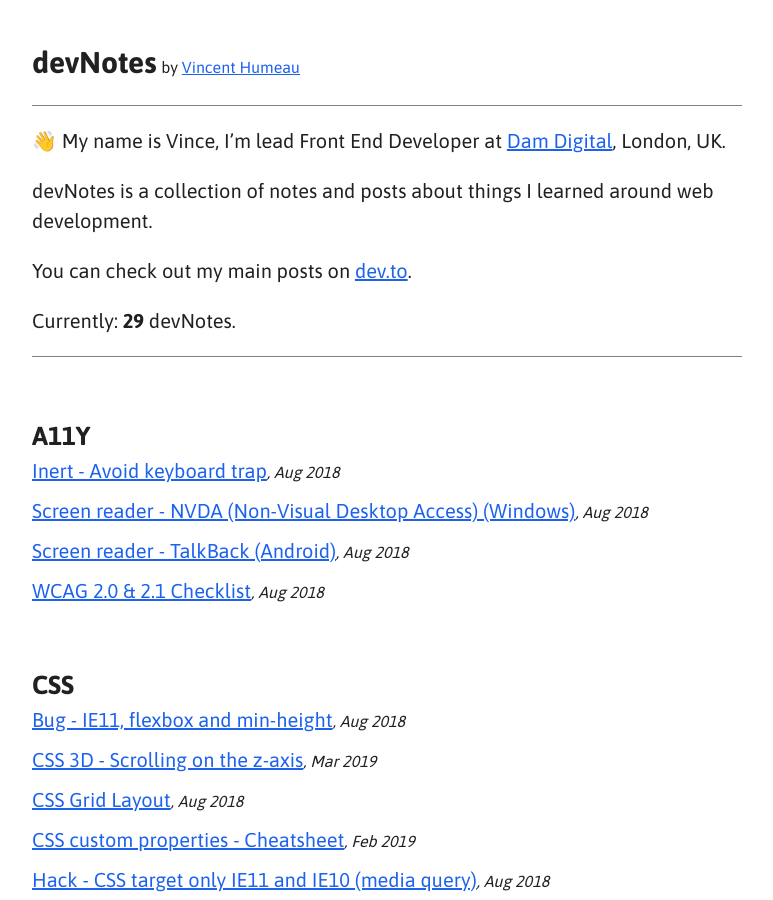
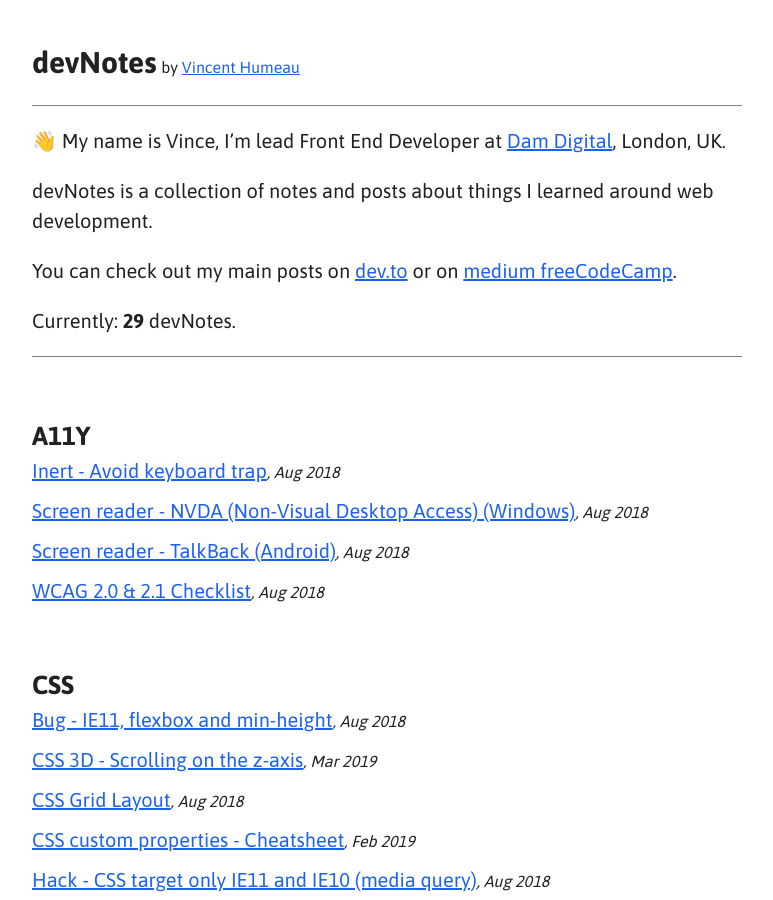
Before and after one commit to vinceumo/devNotes, a Jekyll site: the page built from index.md, in a window 1280 px wide and 900 px high. Shown: the whole window, without its empty margins (253-1026 px from the left). Built offline with Jekyll 4.4.1, drawn with Linux system fonts in a browser that asks for light colours; a script that is not in the unit is left out.

Commit message:
Update from Forestry.io Vincent Humeau updated index.md

```diff
--- a/index.md
+++ b/index.md
@@ -6,7 +6,7 @@ layout: home
 
 devNotes is a collection of notes and posts about things I learned around web development.
 
-You can check out my main posts on [dev.to](https://dev.to/vinceumo).
+You can check out my main posts on [dev.to](https://dev.to/vinceumo) or on [medium freeCodeCamp](https://medium.freecodecamp.org/@vince_umo_34593).
 
 {% assign counter = 0 %}
 {% for post in site.posts %}
```
